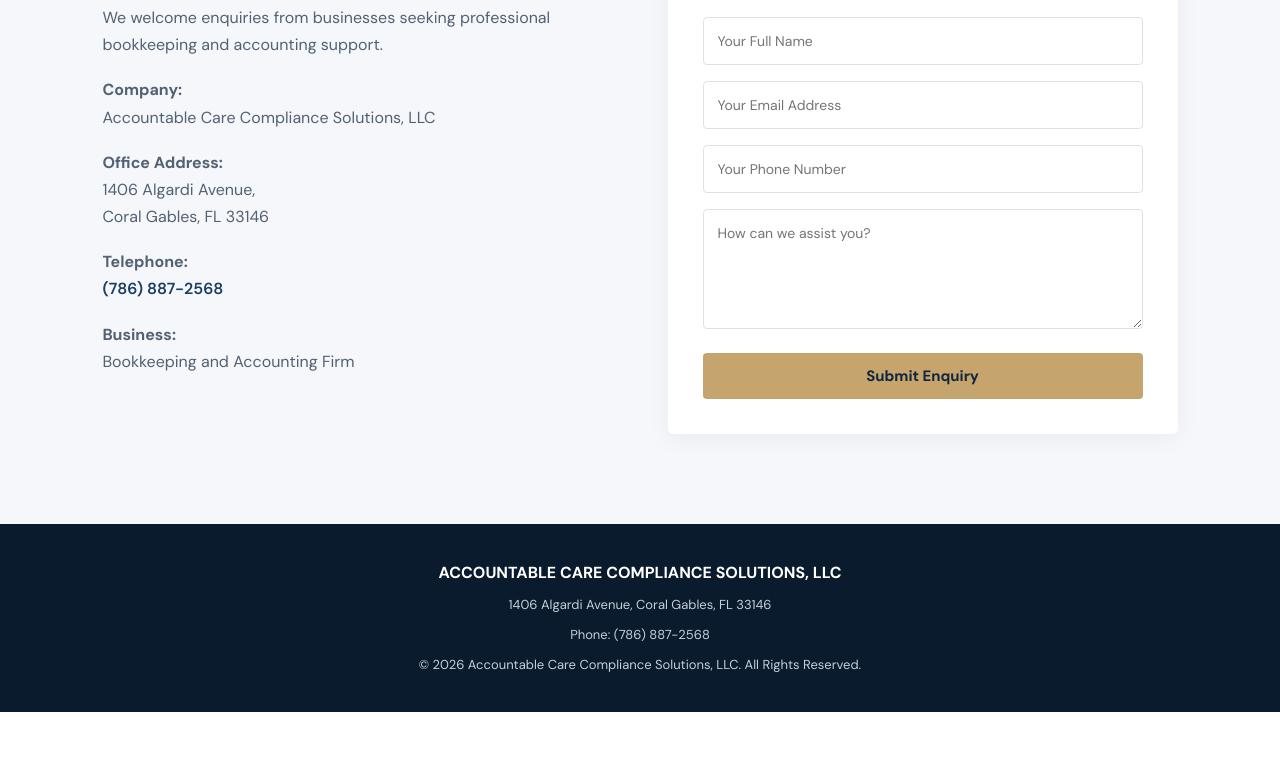
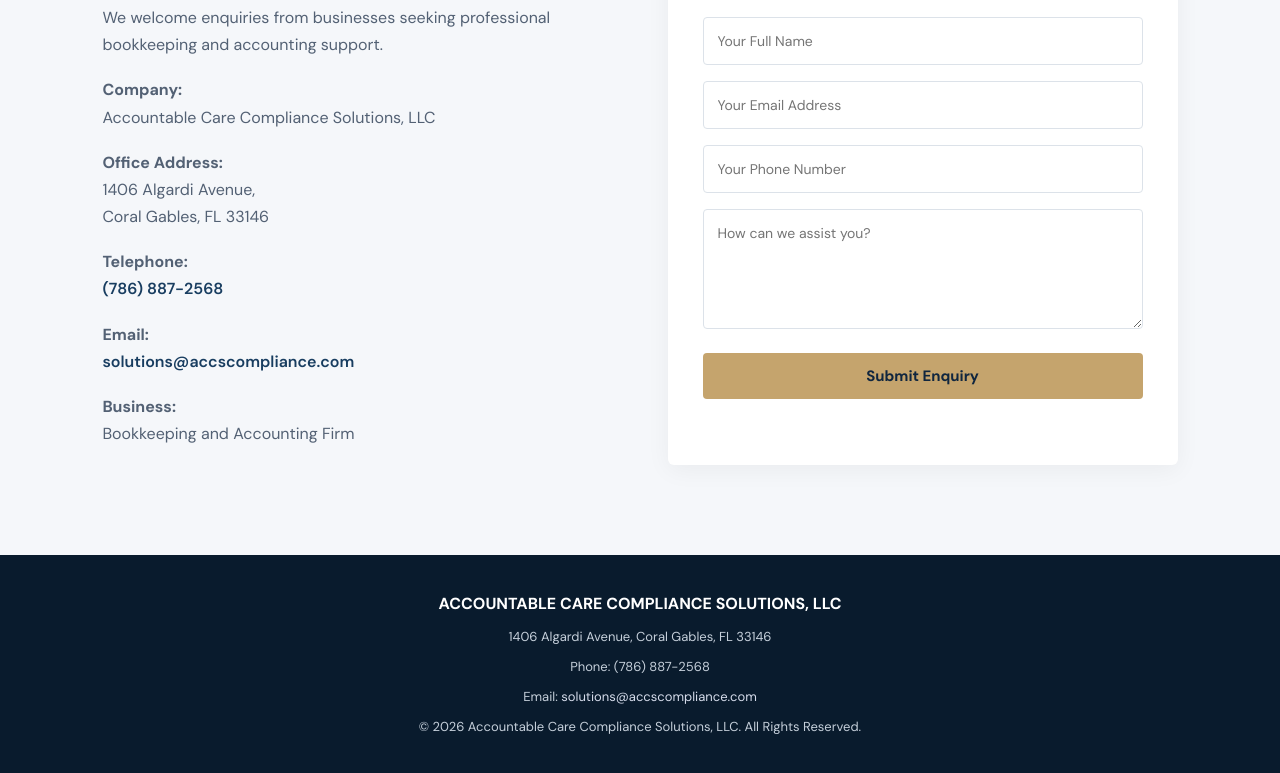
Before and after one commit to onka6036/accscompliance, a plain HTML site: page index.html in a window 1280 px wide. Shown: the part 3246-4019 px from the top of the page. Before the commit the page ends 3958 px from the top, so only its background shows below. Drawn offline with nearby package versions, Linux system fonts and the light colour scheme.

Commit message:
Add contact email to website
Co-authored-by: Copilot <223556219+Copilot@users.noreply.github.com>

```diff
--- a/index.html
+++ b/index.html
@@ -600,6 +600,11 @@ footer p {
             </p>
 
             <p>
+                <strong>Email:</strong><br>
+                <a href="mailto:solutions@accscompliance.com">solutions@accscompliance.com</a>
+            </p>
+
+            <p>
                 <strong>Business:</strong><br>
                 Bookkeeping and Accounting Firm
             </p>
@@ -652,6 +657,10 @@ footer p {
     </p>
 
     <p>
+        Email: <a href="mailto:solutions@accscompliance.com" style="color: #d6dceb; text-decoration: none;">solutions@accscompliance.com</a>
+    </p>
+
+    <p>
         © 2026 Accountable Care Compliance Solutions, LLC.
         All Rights Reserved.
     </p>
```
